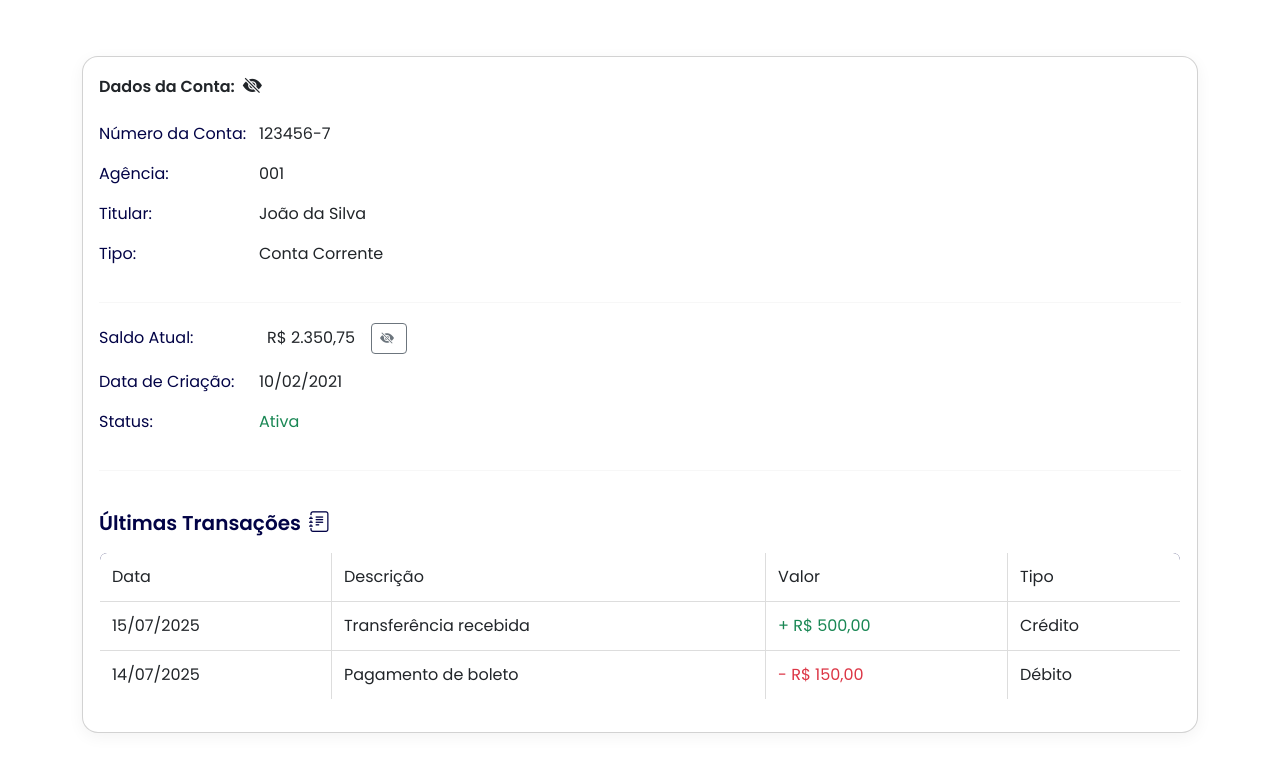
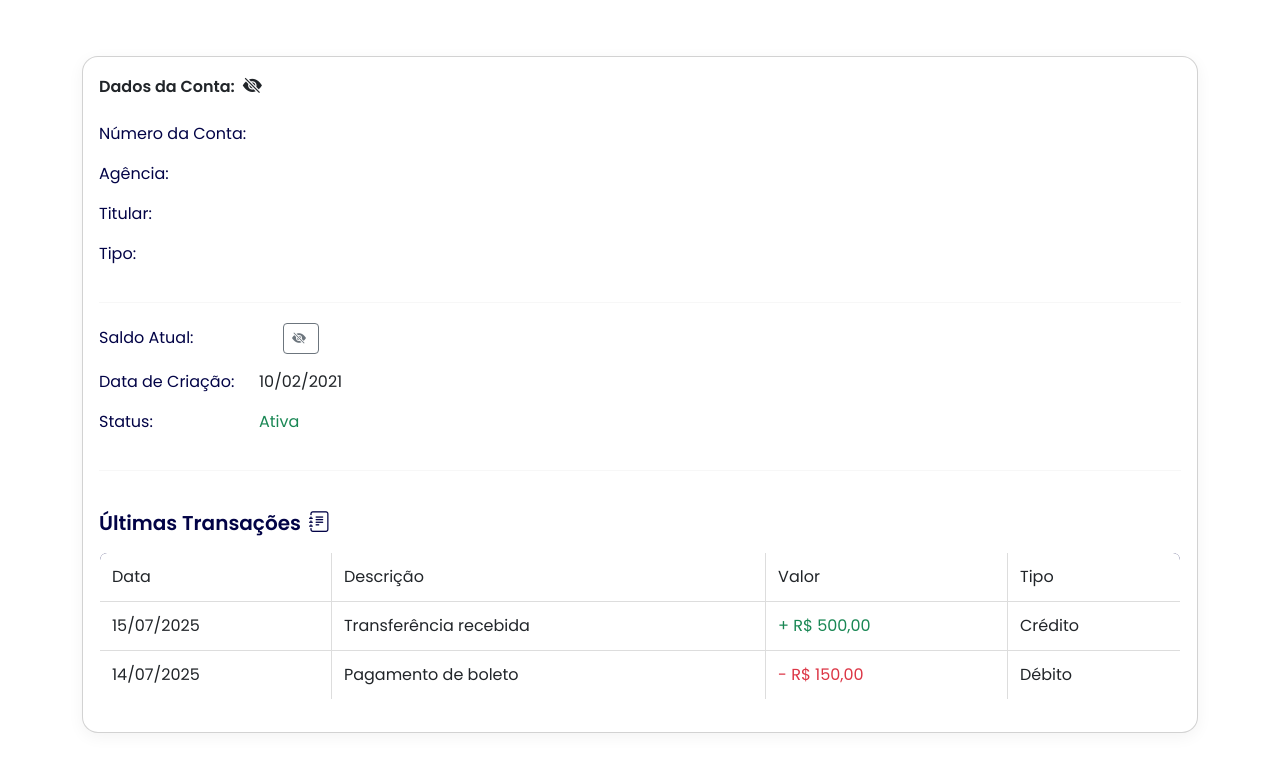
Before and after one commit to Fernandolilo/invest-api, an Angular app in the folder front-end/wefit/: page /conta in a window 1280 px wide. Shown: the top 772 px of the page. Built offline with nearby package versions, Linux system fonts and the light colour scheme.

Commit message:
capturando dados da conta dinamincamente por usuario

```diff
--- a/front-end/wefit/src/app/components/conta/conta.component.html
+++ b/front-end/wefit/src/app/components/conta/conta.component.html
@@ -14,10 +14,10 @@
 
     <!-- Dados da conta aparecem ou somem -->
     <div *ngIf="mostrarDadosConta">
-      <div class="mb-2"><strong>Número da Conta:</strong> 123456-7</div>
-      <div class="mb-2"><strong>Agência:</strong> 001</div>
-      <div class="mb-2"><strong>Titular:</strong> João da Silva</div>
-      <div class="mb-2"><strong>Tipo:</strong> Conta Corrente</div>
+      <div class="mb-2"><strong>Número da Conta:</strong> {{ contaSelecionada?.numero }}</div>
+      <div class="mb-2"><strong>Agência:</strong> {{ contaSelecionada?.agencia }}</div>
+      <div class="mb-2"><strong>Titular:</strong> {{ contaSelecionada?.nome }}</div>
+      <div class="mb-2"><strong>Tipo:</strong> {{ contaSelecionada?.tipo }}</div>
     </div>
 
     <hr>
@@ -26,7 +26,7 @@
     <div class="d-flex align-items-center mb-2">
   <strong class="me-2">Saldo Atual:</strong>
   <span class="me-3">
-        {{ mostrarSaldo ? 'R$ 2.350,75' : '••••••' }}
+    {{ mostrarSaldo ? (contaSelecionada?.saldo | currency:'BRL':'symbol':'1.2-2') : '••••••' }}
   </span>
   <button
     class="btn btn-sm btn-outline-secondary d-flex align-items-center"
@@ -36,6 +36,7 @@
     <i class="bi me-1" [ngClass]="mostrarSaldo ? 'bi-eye-slash-fill' : 'bi-eye-fill'"></i>
   </button>
 </div>
+
 
     <div class="mb-2"><strong>Data de Criação:</strong> 10/02/2021</div>
     <div class="mb-2"><strong>Status:</strong> <span class="text-success">Ativa</span></div>
--- a/front-end/wefit/src/app/components/conta/conta.component.ts
+++ b/front-end/wefit/src/app/components/conta/conta.component.ts
@@ -1,4 +1,7 @@
 import { Component } from '@angular/core';
+import { requestContasDTO } from '../../models/requestContasDTO';
+import { ActivatedRoute } from '@angular/router';
+import { ContasService } from '../../services/contas.service';
 
 @Component({
   selector: 'app-conta',
@@ -9,6 +12,32 @@ export class ContaComponent {
   mostrarSaldo = true;
   mostrarDadosConta = true;
   mostrarExtrato = true;
+
+  contaSelecionada: requestContasDTO | null = null;
+
+  constructor(
+    private route: ActivatedRoute,
+    private service: ContasService) { }
+
+
+  ngOnInit(): void {
+    this.route.queryParams.subscribe(params => {
+      const contaId = params['id'];
+      if (contaId) {
+        this.service.findById(contaId).subscribe({
+          next: (conta) => {
+            this.contaSelecionada = conta;
+            console.log('Conta carregada:', conta);
+          },
+          error: (err) => {
+            console.error('Erro ao buscar conta por ID:', err);
+            alert('Conta não encontrada ou ocorreu um erro ao carregar os dados.');
+          }
+        });
+      }
+    });
+  }
+
 
   alternarSaldo(): void {
     this.mostrarSaldo = !this.mostrarSaldo;
```
Also changed, not shown: 1 other file (tests, documents, lock files or other folders). Lines whose indentation alone changed are shown as unchanged.
